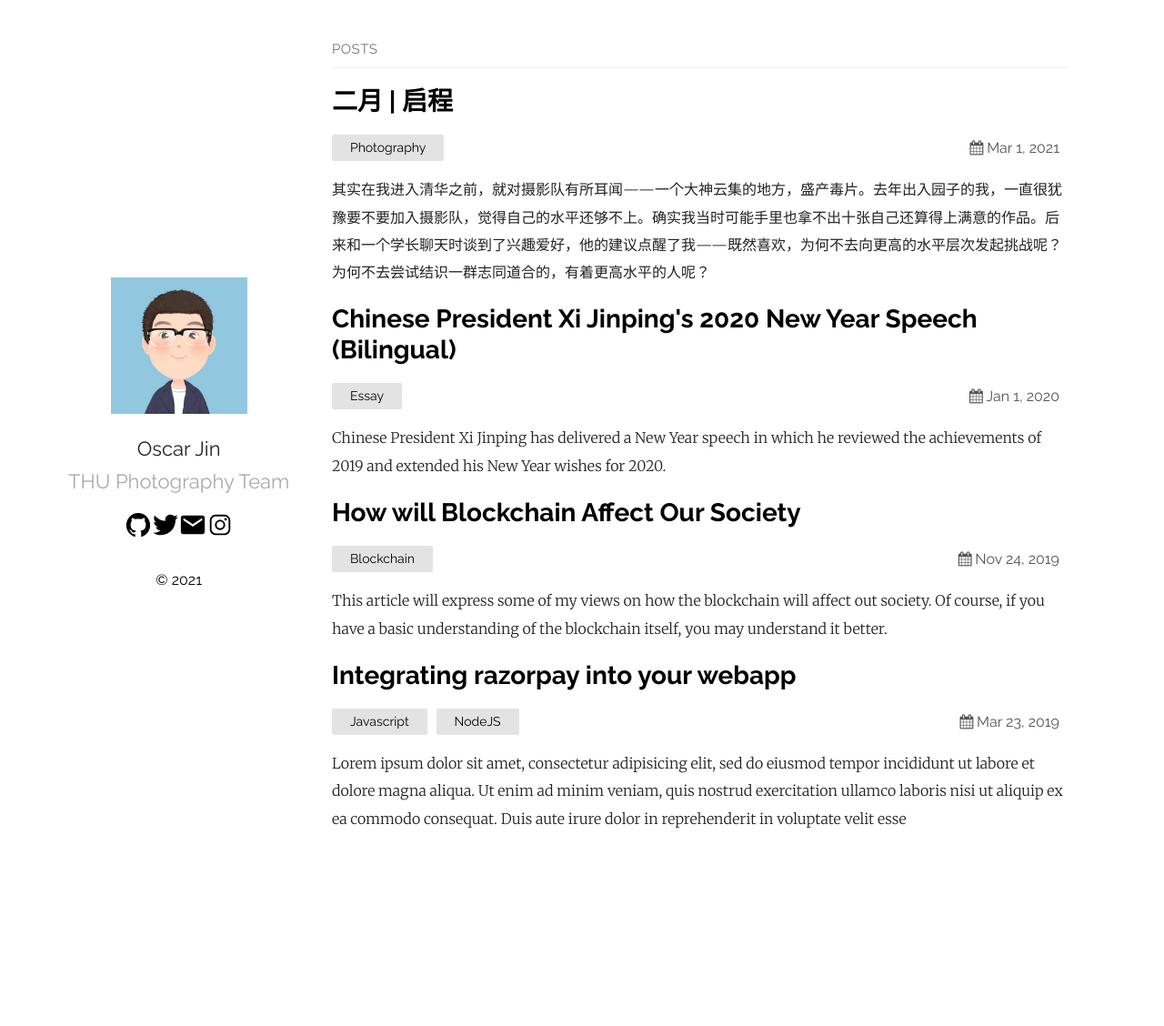
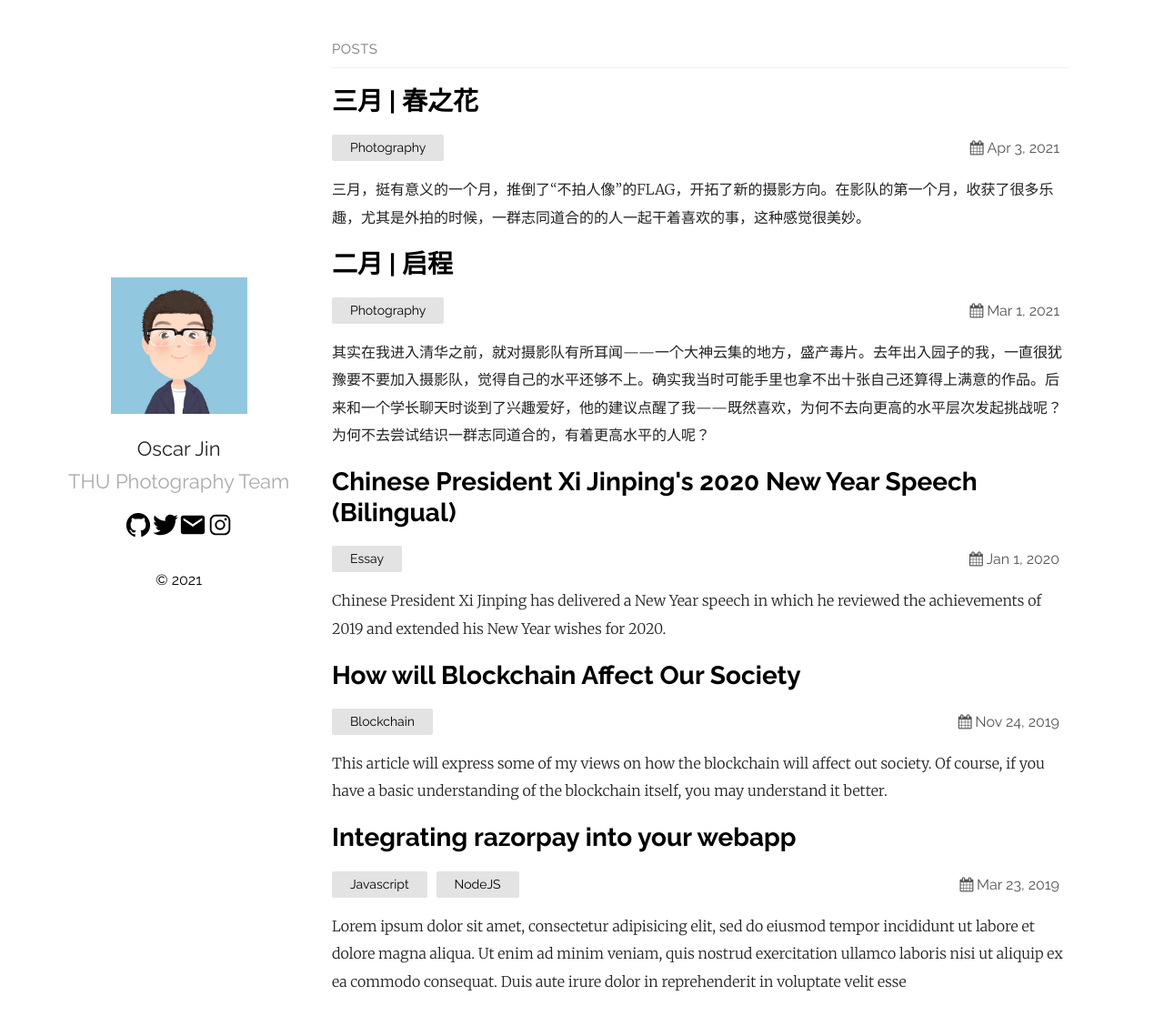
Before and after one commit to OscarJin/OscarJin.github.io, a Jekyll site: the page built from index.md, in a window 1280 px wide and 1139 px high. Shown: the top 1128 px of the window at 91% size. Built offline with Jekyll 4.4.1, drawn with Linux system fonts in a browser that asks for light colours.

Commit message:
new posts

```diff
--- a/_posts/2021-4-1-march photography.md
+++ b/_posts/2021-3-1-feb photo.md
@@ -50,3 +50,5 @@ categories: Photography
 
 <center><img src="/assets/210301/family.jpg" width="800"></center>
 <center>THU Photography Team</center>
+
+&copy; Oscar Jin, 2021
--- /dev/null
+++ b/_posts/2021-4-3-march photo.md
@@ -0,0 +1,26 @@
+---
+layout: post
+comments: true
+title:  "三月 | 春之花"
+date:   2021-4-3 09:00:00 +0800
+categories: Photography
+---
+三月，挺有意义的一个月，推倒了“不拍人像”的FLAG，开拓了新的摄影方向。在影队的第一个月，收获了很多乐趣，尤其是外拍的时候，一群志同道合的的人一起干着喜欢的事，这种感觉很美妙。
+
+三月一共进行了两次人像外拍，第一次是在校园里拍晓君，第二次是到圆明园拍渡渡和眠眠。也不多说什么了~~（反正这里没有公众号原创300字的要求）~~，总之体验超棒，初入人像，也学到了很多。
+
+直接上图——
+
+<center><img src="/assets/210403/8.jpg" width="500"></center>
+<center><img src="/assets/210403/9.jpg" width="800"></center>
+<center><img src="/assets/210403/1.jpg" width="500"></center>
+<center>校园山桃外拍  Model: 晓君</center>
+
+<center><img src="/assets/210403/2.jpg" width="500"></center>
+<center><img src="/assets/210403/3.jpg" width="800"></center>
+<center><img src="/assets/210403/4.jpg" width="500"></center>
+<center><img src="/assets/210403/6.jpg" width="800"></center>
+<center><img src="/assets/210403/7.jpg" width="800"></center>
+<center>圆明园外拍  Model: Mia, 渡渡，眠眠</center>
+
+&copy; Oscar Jin, 2021
```
Also changed, not shown: assets/210403/1.jpg (added), assets/210403/2.jpg (added), assets/210403/3.jpg (added), assets/210403/4.jpg (added), assets/210403/6.jpg (added), assets/210403/7.jpg (added), assets/210403/8.jpg (added), assets/210403/9.jpg (added).
